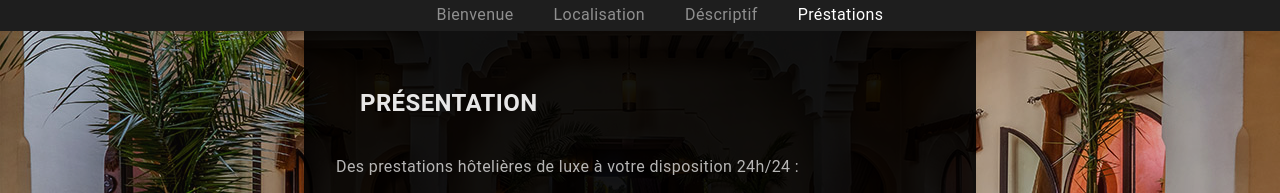
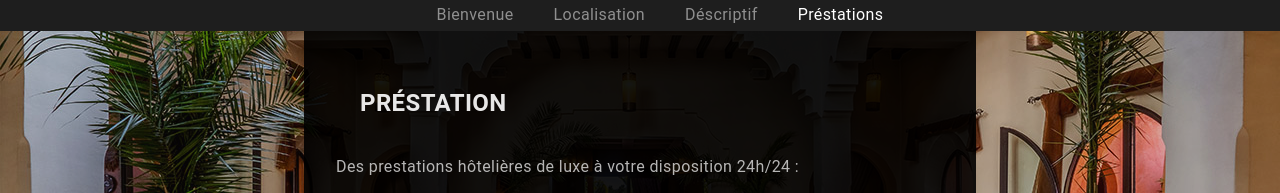
Before and after one commit to Skayfa/El-mendili, a React (Vite) app: page /p/prestation in a window 1280 px wide. Shown: the part 155-348 px from the top of the page. Built offline with nearby package versions, Linux system fonts and the light colour scheme.

Commit message:
erreur title

```diff
--- a/src/Components/Sections/Prestation.jsx
+++ b/src/Components/Sections/Prestation.jsx
@@ -3,14 +3,14 @@ import React from 'react'
 import DefaultComponent from '../../Layout/DefaultComponent'
 import Title from '../Title'
 
-export default function Prestation(){
+export default function Prestation() {
     return (
         <DefaultComponent>
-            <Title>Présentation</Title>
-            <p style={{width:"600px", opacity:"0.7"}} className="mt-3">
+            <Title>Préstation</Title>
+            <p style={{ width: "600px", opacity: "0.7" }} className="mt-3">
                 Des prestations hôtelières de luxe à votre disposition 24h/24 :
             </p>
-            <div className="mt-12 px-16 space-y-7" style={{width:"600px", opacity:"0.7"}}>
+            <div className="mt-12 px-16 space-y-7" style={{ width: "600px", opacity: "0.7" }}>
                 <ul class="list-disc">
                     <li className="text-base">Service hôtelier complet </li>
                     <li className="text-base">Restauration gastronomique </li>
```
